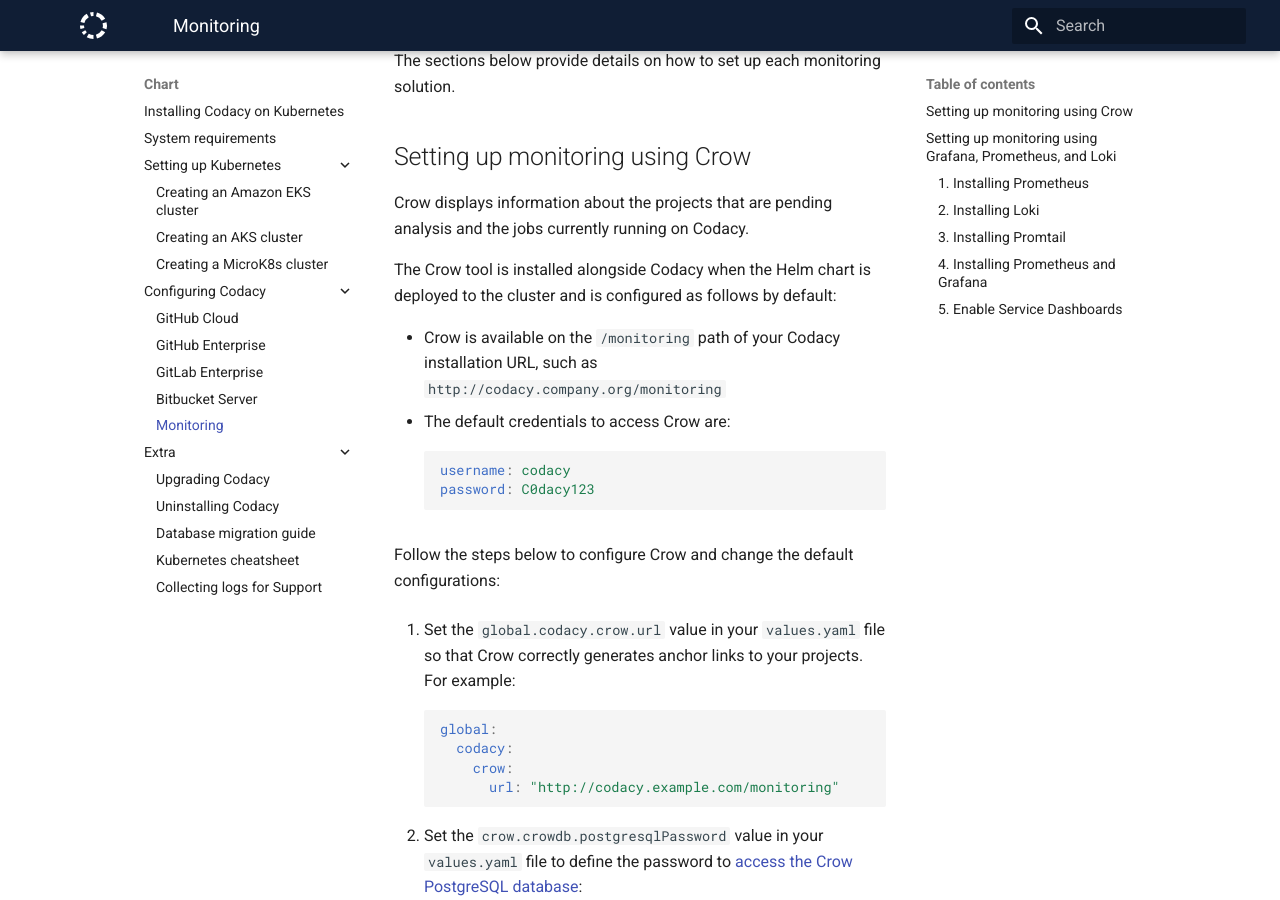
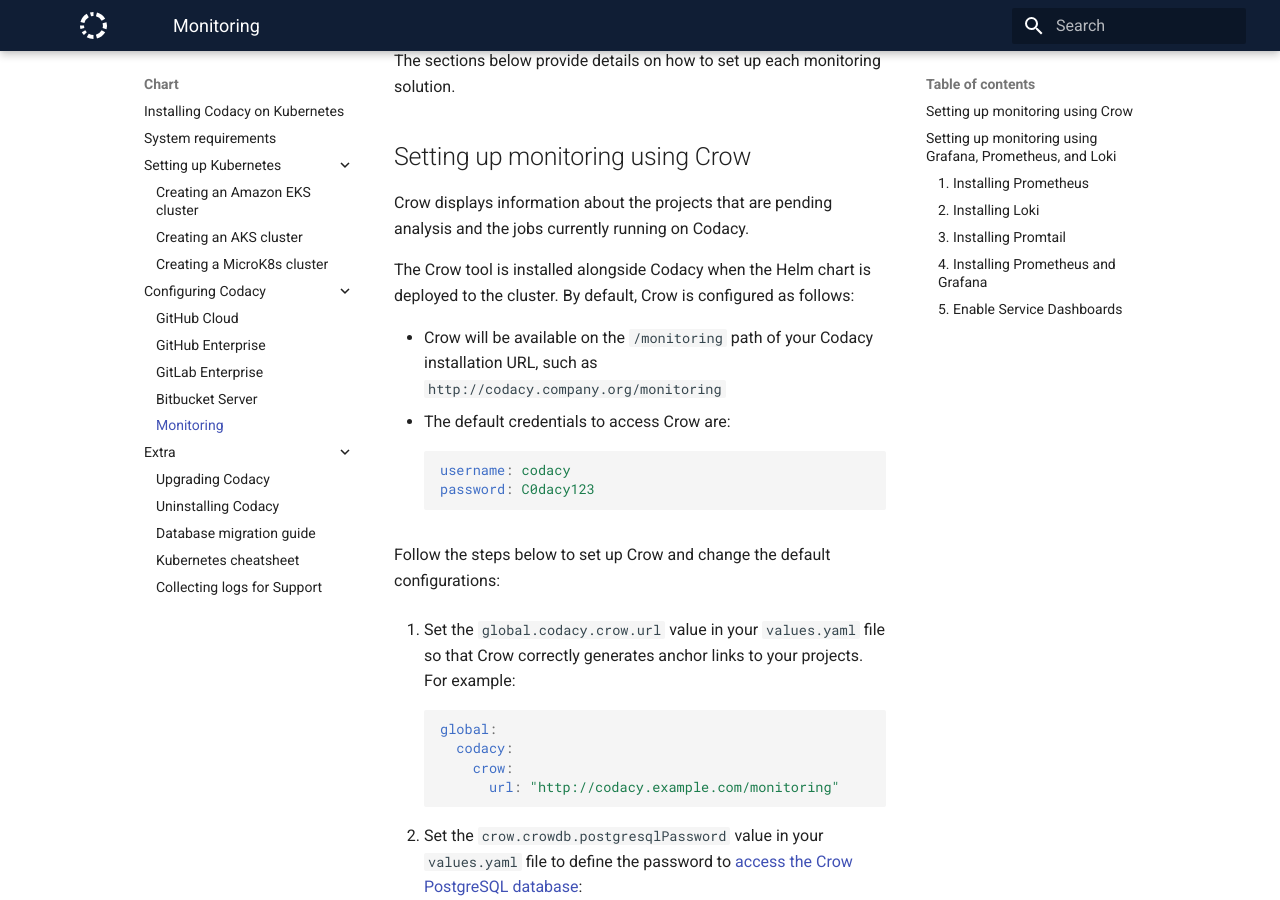
Before and after one commit to codacy/chart, an MkDocs documentation site: the page built from docs/configuration/monitoring.md, in a window 1280 px wide and 900 px high, scrolled down 277 px. Built offline with MkDocs 1.6.1 and Material for MkDocs 9.7.7, drawn with Linux system fonts in a browser that asks for light colours.

Commit message:
Try to clarify that Crow does not work out of the box

````diff
--- a/docs/configuration/monitoring.md
+++ b/docs/configuration/monitoring.md
@@ -11,9 +11,9 @@
 
 Crow displays information about the projects that are pending analysis and the jobs currently running on Codacy.
 
-The Crow tool is installed alongside Codacy when the Helm chart is deployed to the cluster and is configured as follows by default:
+The Crow tool is installed alongside Codacy when the Helm chart is deployed to the cluster. By default, Crow is configured as follows:
 
--   Crow is available on the `/monitoring` path of your Codacy installation URL, such as `http://codacy.company.org/monitoring`
+-   Crow will be available on the `/monitoring` path of your Codacy installation URL, such as `http://codacy.company.org/monitoring`
 -   The default credentials to access Crow are:
 
     ```yaml
@@ -21,7 +21,7 @@
     password: C0dacy123
     ```
 
-Follow the steps below to configure Crow and change the default configurations:
+Follow the steps below to set up Crow and change the default configurations:
 
 1.  Set the `global.codacy.crow.url` value in your `values.yaml` file so that Crow correctly generates anchor links to your projects. For example:
 
````
